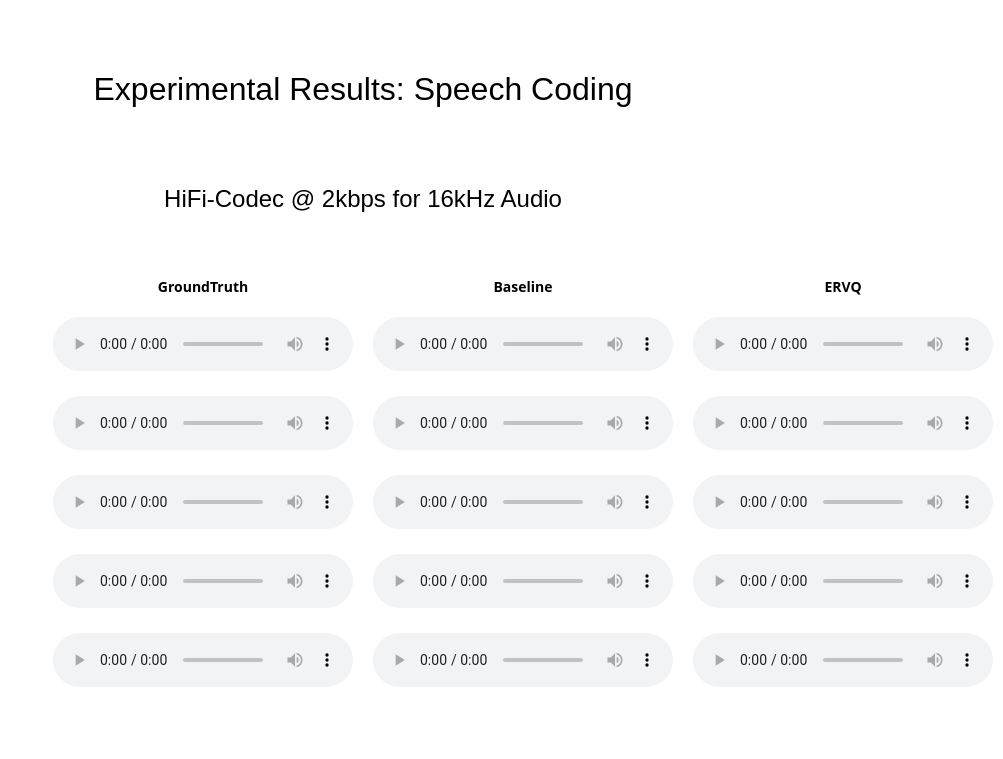
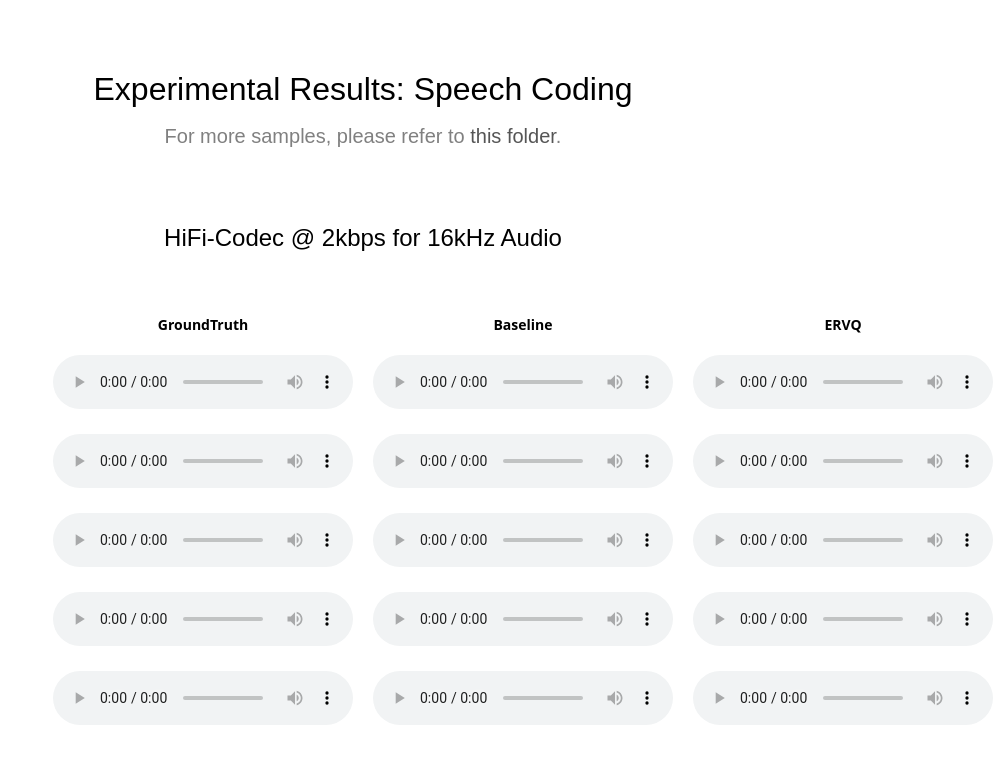
Before and after one commit to ZhengRachel/ERVQ, a plain HTML site: page index.html in a window 1280 px wide. Shown: the part 1006-1765 px from the top of the page, without its empty margins (277-1280 px from the left). Drawn offline with Linux system fonts and the light colour scheme; a web font is replaced by a local one.

Commit message:
add link to more samples

```diff
--- a/index.html
+++ b/index.html
@@ -71,6 +71,7 @@
 
         <br><br><br>
         <p style="color:black; font-family:Sans-Serif; font-size:32px;"> Experimental Results: Speech Coding </p>
+        <p style="color:gray; font-family:Sans-Serif; font-size:20px;"> For more samples, please refer to <a href="https://anonymous.4open.science/r/ERVQ-A907/SpeechCoding">this folder</a>. </p>
 
         <br><br><br>
         <p style="color:black; font-family:Sans-Serif; font-size:24px;"> HiFi-Codec @ 2kbps for 16kHz Audio</p>
@@ -575,6 +576,7 @@
     <br><br><br>
 
     <p style="color:black; font-family:Sans-Serif; font-size:32px;"> Experimental Results: FunCodec + LauraGPT </p>
+    <p style="color:gray; font-family:Sans-Serif; font-size:20px;"> For more samples, please refer to <a href="https://anonymous.4open.science/r/ERVQ-A907/FunCodecLauraGPT">this folder</a>. </p>
 
     <br><br>
 
```
